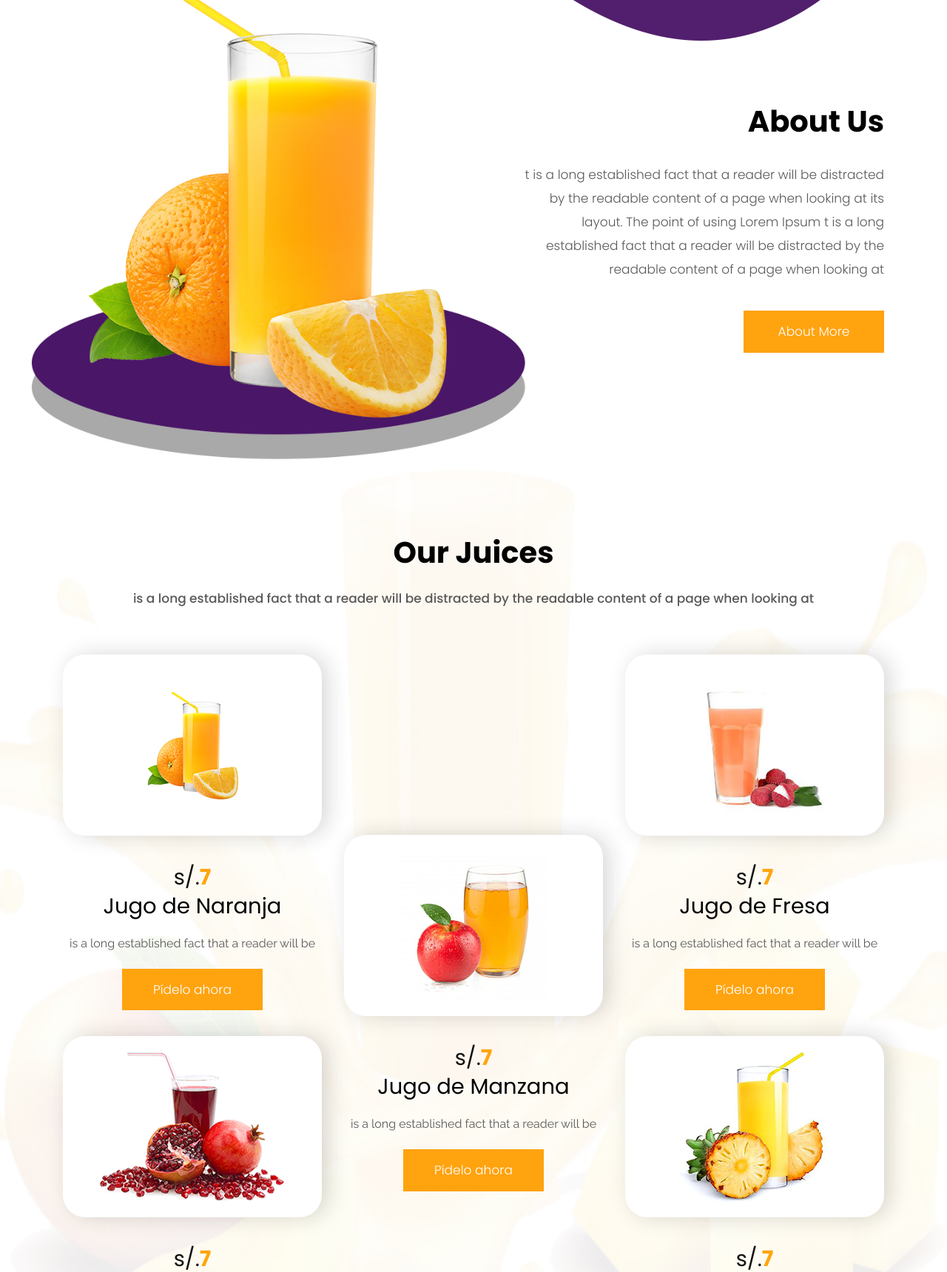
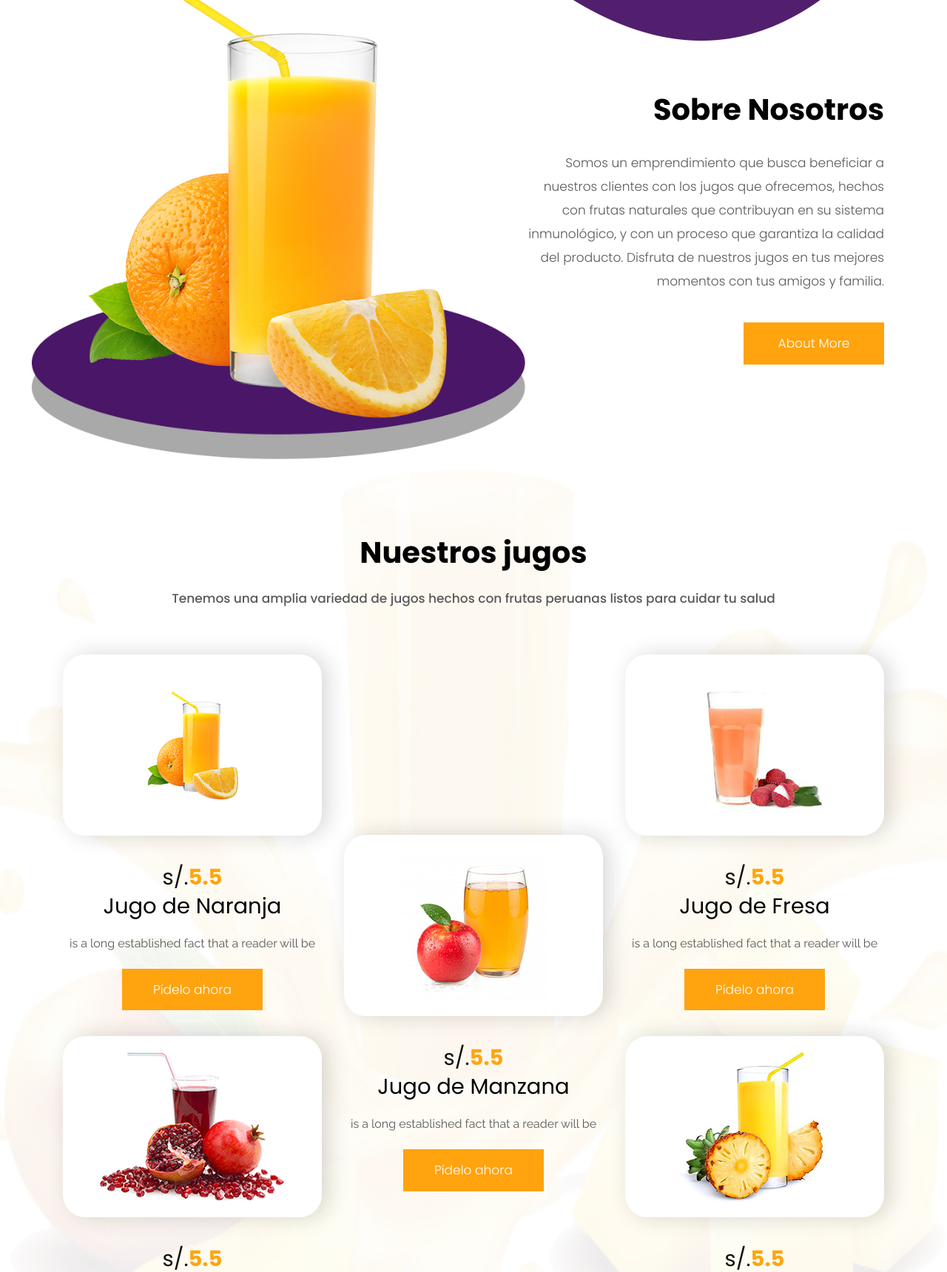
Before and after one commit to felipe16032/sunshine, a plain HTML site: page index.html in a window 1280 px wide. Shown: the part 1080-2800 px from the top of the page at 74% size. Drawn offline with nearby package versions, Linux system fonts and the light colour scheme.

Commit message:
agregado v1

```diff
--- a/index.html
+++ b/index.html
@@ -93,7 +93,7 @@
                   <div class="test_box">
                      <div class="text-bg">
                         <h1><span> Bienvenido a</span> <br>SunshineJuices</h1>
-                        <p>It is a long established fact that a reader will be distracted by the readable content of a page when looking at its layout. The point of using Lorem Ipsum is that</p>
+                        <p>Somos un emprendimiento que busca beneficiar a nuestros clientes con los jugos que ofrecemos, hechos con frutas naturales que contribuyan en su sistema inmunol&oacute;gico, y con un proceso que garantiza la calidad del producto.</p>
                         <a class="read_more" href="#">Lee m&aacute;s</a>
                      </div>
                   </div>
@@ -185,8 +185,8 @@
                </div>
                <div class="col-md-5">
                   <div class="titlepage">
-                     <h2>About Us</h2>
-                     <p>t is a long established fact that a reader will be distracted by the readable content of a page when looking at its layout. The point of using Lorem Ipsum t is a long established fact that a reader will be distracted by the readable content of a page when looking at </p>
+                     <h2>Sobre Nosotros</h2>
+                     <p>Somos un emprendimiento que busca beneficiar a nuestros clientes con los jugos que ofrecemos, hechos con frutas naturales que contribuyan en su sistema inmunol&oacute;gico, y con un proceso que garantiza la calidad del producto. Disfruta de nuestros jugos en tus mejores momentos con tus amigos y familia.</p>
                      <a class="read_more" href="#">About More</a>
                   </div>
                </div>
@@ -201,8 +201,8 @@
             <div class="row">
                <div class="col-md-12">
                   <div class="titlepage">
-                     <h2>Our Juices</h2>
-                     <p>is a long established fact that a reader will be distracted by the readable content of a page when looking at </p>
+                     <h2>Nuestros jugos</h2>
+                     <p>Tenemos una amplia variedad de jugos hechos con frutas peruanas listos para cuidar tu salud</p>
                   </div>
                </div>
             </div>
@@ -213,7 +213,7 @@
                         <figure><img src="images/our1.png" alt="#"/></figure>
                      </div>
                      <div class="our_text">
-                        <h4>s/.<strong class="yellow">7</strong></h4>
+                        <h4>s/.<strong class="yellow">5.5</strong></h4>
                         <h3>Jugo de Naranja</h3>
                         <p>is a long established fact that a reader will be</p>
                         <a class="read_more" href="#">P&iacute;delo ahora</a>
@@ -228,7 +228,7 @@
                         <figure><img src="images/our2.png" alt="#"/></figure>
                      </div>
                      <div class="our_text">
-                        <h4>s/.<strong class="yellow">7</strong></h4>
+                        <h4>s/.<strong class="yellow">5.5</strong></h4>
                         <h3>Jugo de Fresa</h3>
                         <p>is a long established fact that a reader will be</p>
                         <a class="read_more" href="#">P&iacute;delo ahora</a>
@@ -241,7 +241,7 @@
                         <figure><img src="images/our3.png" alt="#"/></figure>
                      </div>
                      <div class="our_text">
-                        <h4>s/.<strong class="yellow">7</strong></h4>
+                        <h4>s/.<strong class="yellow">5.5</strong></h4>
                         <h3>Jugo de Granada</h3>
                         <p>is a long established fact that a reader will be</p>
                         <a class="read_more" href="#">P&iacute;delo ahora</a>
@@ -254,7 +254,7 @@
                         <figure><img src="images/our4.png" alt="#"/></figure>
                      </div>
                      <div class="our_text">
-                        <h4>s/.<strong class="yellow">7</strong></h4>
+                        <h4>s/.<strong class="yellow">5.5</strong></h4>
                         <h3>Jugo de Manzana</h3>
                         <p>is a long established fact that a reader will be</p>
                         <a class="read_more" href="#">P&iacute;delo ahora</a>
@@ -267,7 +267,7 @@
                         <figure><img src="images/our5.png" alt="#"/></figure>
                      </div>
                      <div class="our_text">
-                        <h4>s/.<strong class="yellow">7</strong></h4>
+                        <h4>s/.<strong class="yellow">5.5</strong></h4>
                         <h3>Jugo de Piña</h3>
                         <p>is a long established fact that a reader will be</p>
                         <a class="read_more" href="#">P&iacute;delo ahora</a>
```
